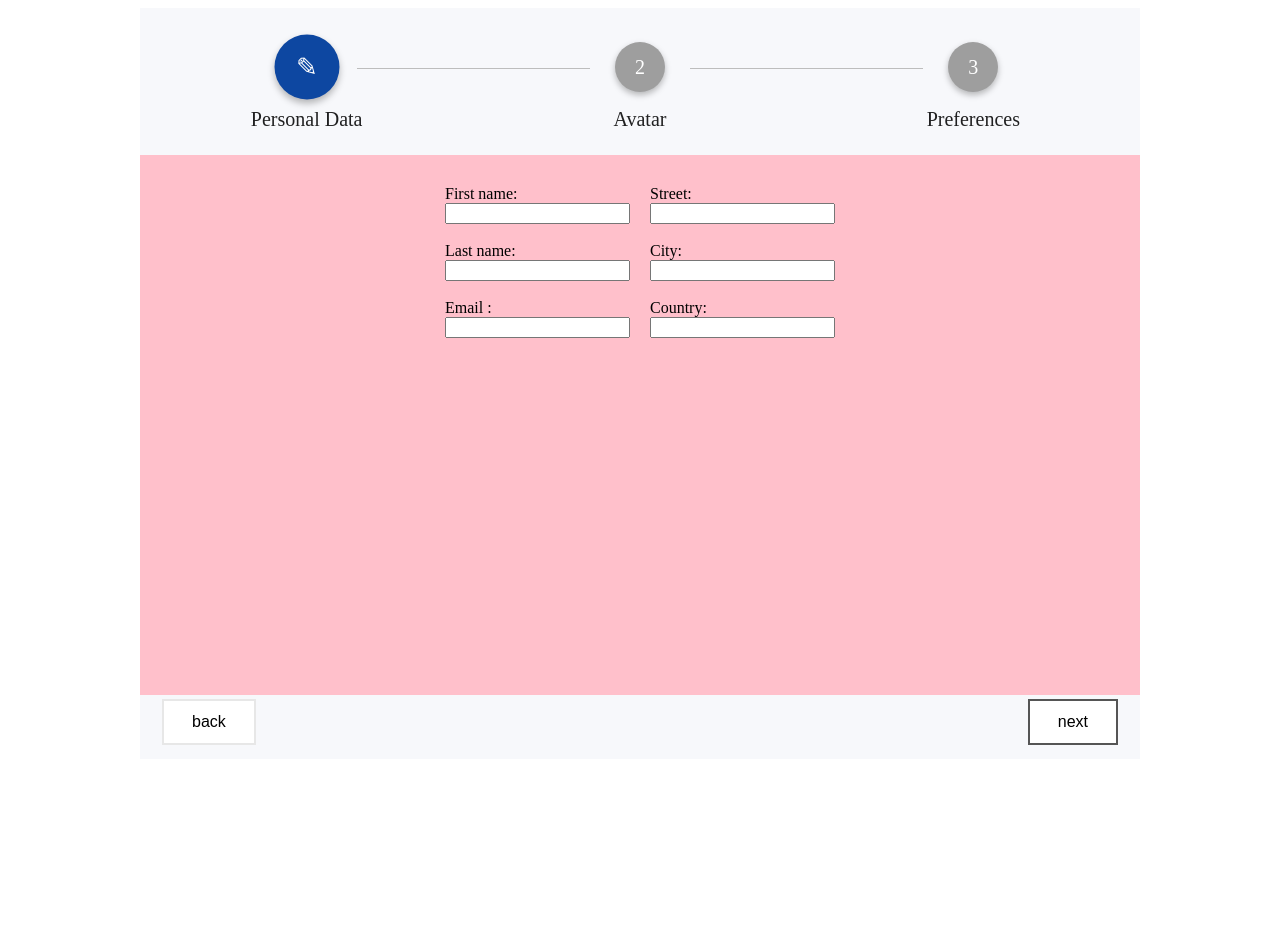
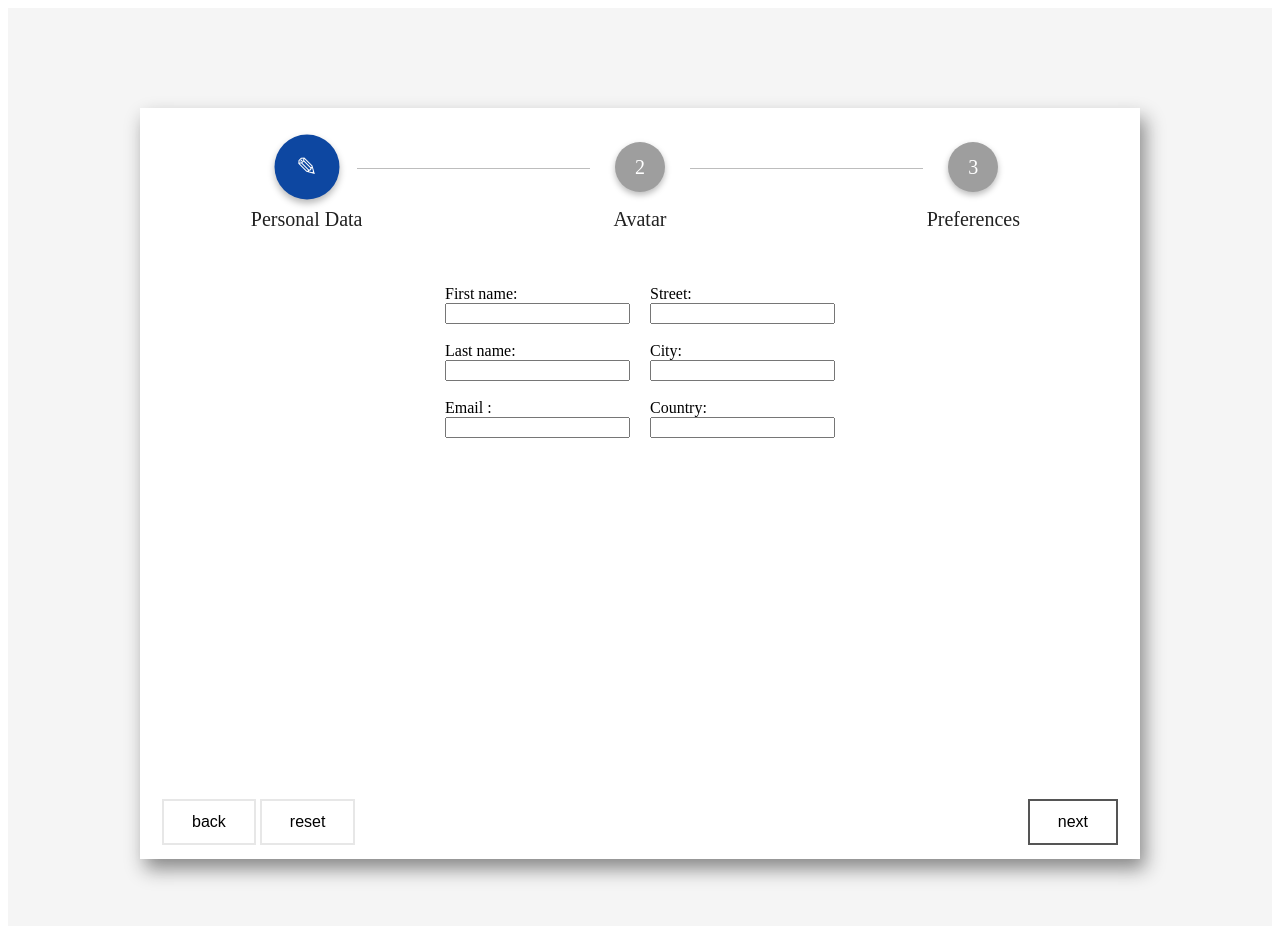
Before and after one commit to dimitor115/simple-v-stepper-example, a Nuxt app: page / in a window 1280 px wide. Shown: the top 926 px of the page. Before the commit the page ends 800 px from the top, so only its background shows below. Built offline with nearby package versions, Linux system fonts and the light colour scheme.

Commit message:
examples style fixes

```diff
--- a/components/examples/GenreChoose.vue
+++ b/components/examples/GenreChoose.vue
@@ -1,8 +1,8 @@
 <template>
-    <div>
+    <div class="example-bg">
         <h3> Select your favorite genre :</h3>
 
-        <div v-for="(genre, index) in genres">
+        <div v-for="(_, index) in genres">
             <input type="checkbox" v-model="genres[index]"> {{index}}
         </div>
     </div>
@@ -21,5 +21,4 @@
 </script>
 
 <style scoped>
-
 </style>
--- a/components/examples/PhotoUpload.vue
+++ b/components/examples/PhotoUpload.vue
@@ -1,7 +1,7 @@
 <template>
     <div>
         <h1> Choose your avatar !</h1>
-        <div style="background-color: #7f828b">
+        <div style="background-color: #F5F5F5">
             <img ref="picPreview" :src="pictureInstance.value" height="200" alt="Image preview...">
         </div>
         <br><br>
--- a/components/simple-v-stepper/SimpleStepper.vue
+++ b/components/simple-v-stepper/SimpleStepper.vue
@@ -30,6 +30,8 @@
                 back
             </button>
             <button v-else class="button back"> back</button>
+
+            <button @click.prevent="resetStepper" class="button back">reset</button>
 
             <button v-if="stepNumber < stepsDescription.length"
                     class="button next"
@@ -81,6 +83,7 @@
             },
             resetStepper() {
                 this.stepNumber = 1
+                this.$emit('onReset')
             },
             stepClass(index) {
                 return {
@@ -128,7 +131,9 @@
         border: 2px solid #e7e7e7;
     }
 
-    .back:hover {background-color: #e7e7e7;}
+    .back:hover {
+        background-color: #e7e7e7;
+    }
 
     .next {
         background-color: white;
@@ -148,8 +153,6 @@
         margin: auto;
         min-height: 500px;
         padding: 20px;
-        /*dev only*/
-        background-color: pink;
         display: flex;
         justify-content: center;
     }
@@ -158,7 +161,8 @@
         padding: 0 20px 10px 20px;
     }
 
-    .simple-stepper{
+    .simple-stepper {
+        background-color: white;
         margin: auto;
         width: 1100px;
     }
@@ -169,7 +173,7 @@
         justify-content: center;
         width: 100%;
         margin: 0 auto;
-        padding : 10px 0 0 0;
+        padding: 10px 0 0 0;
         /*padding: 24px;*/
     }
 
--- a/pages/index.vue
+++ b/pages/index.vue
@@ -1,6 +1,6 @@
 <template>
     <div class="example">
-        <simple-stepper class="example-stepper" :steps-description="stepsDescriptions">
+        <simple-stepper class="example-stepper" :steps-description="stepsDescriptions" @onReset="resetData">
             <div slot="step-1">
                 <personal-data-from
                         ref="personalData"
@@ -57,14 +57,47 @@
                 horror: false,
                 political: false
             }
-        })
+        }),
+        methods: {
+            //TODO: make it more elegant
+            resetData() {
+                this.personalDataInstance = {
+                    firstName: null,
+                        lastName: null,
+                        email: null,
+                        street: null,
+                        city: null,
+                        country: null
+                },
+                this.avatarInstance = {
+                    value: ""
+                },
+                this.exampleGenres = {
+                    action : false,
+                        adventure: false,
+                        comedy: false,
+                        crime: false,
+                        drama: false,
+                        fantasy: false,
+                        horror: false,
+                        political: false
+                }
+            }
+        }
     }
 
 </script>
 
 <style scoped>
+    .example{
+        height: 2000px;
+        padding-top: 100px;
+        background-color: #F5F5F5;
+    }
+
     .example-stepper {
-        background-color: #f7f8fb;
+        /*background-color: #f7f8fb;*/
         width: 1000px;
+        box-shadow: 5px 10px 18px #888888;
     }
 </style>
```
Also changed, not shown: 1 other file (tests, documents, lock files or other folders).
